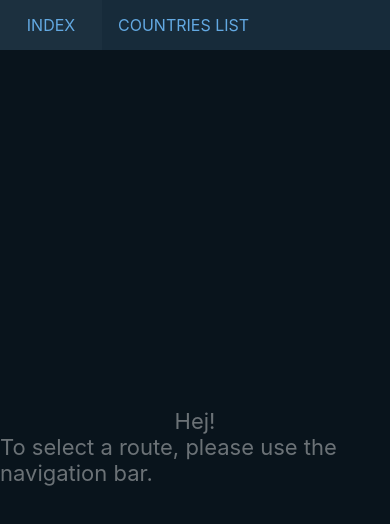
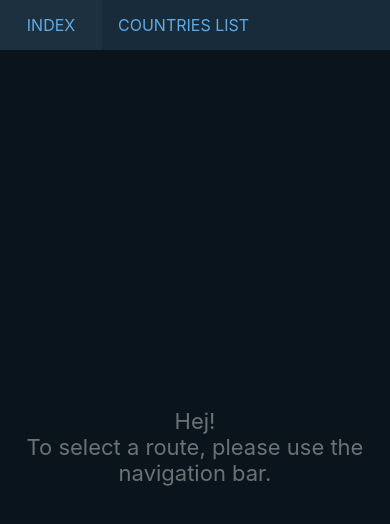
Before and after one commit to Dergash/countries-code-challenge, a React (Create React App) app in the folder front-end/: page / in a window 390 px wide. Shown: the top 524 px of the page. Built offline with nearby package versions, Linux system fonts and the light colour scheme; the HTML template or start-up script is replaced by a standard one.

Commit message:
homepage text incorrectly positioned on mobile; remove unused variables

```diff
--- a/front-end/src/components/CountryInfo.tsx
+++ b/front-end/src/components/CountryInfo.tsx
@@ -1,10 +1,9 @@
 import React, {FunctionComponent} from 'react';
 import {RouteComponentProps} from 'react-router';
-import {CountryResponse, CountryRecord} from '../interfaces/countries'
+import {CountryResponse} from '../interfaces/countries'
 import {fetchCountry} from '../api/countries'
 import {useQuery} from '@apollo/react-hooks'
 import styled from 'styled-components'
-import Table from './Table'
 
 interface CountryInfoProps extends Partial<RouteComponentProps<{ code: string }>> {
 
--- a/front-end/src/components/HomePage.tsx
+++ b/front-end/src/components/HomePage.tsx
@@ -8,6 +8,7 @@ const Container = styled.div`
     height: 100%;
     align-items: center;
     font-size: 22px;
+    text-align: center;
 `
 
 export const HomePage: FunctionComponent = (props) => {
```
